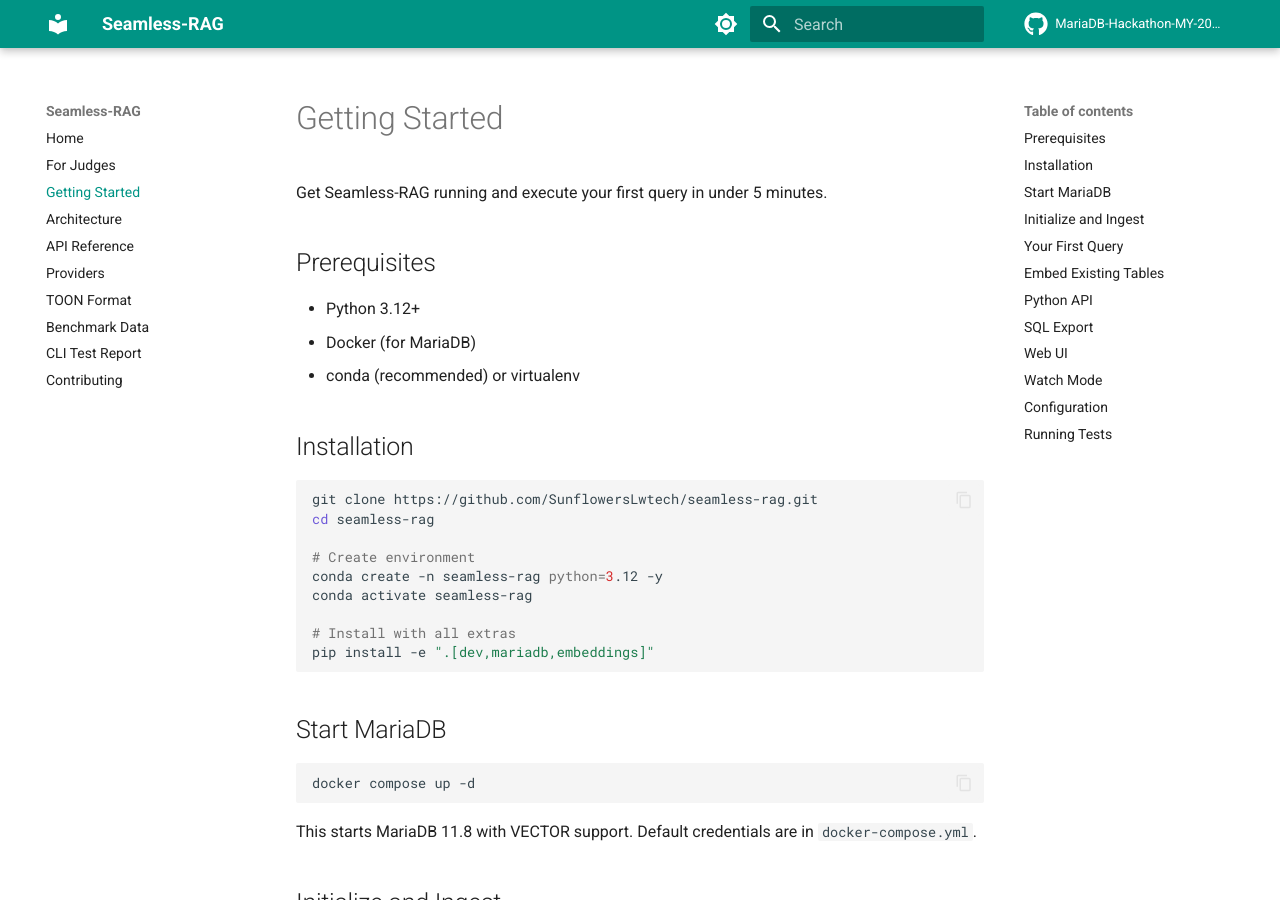
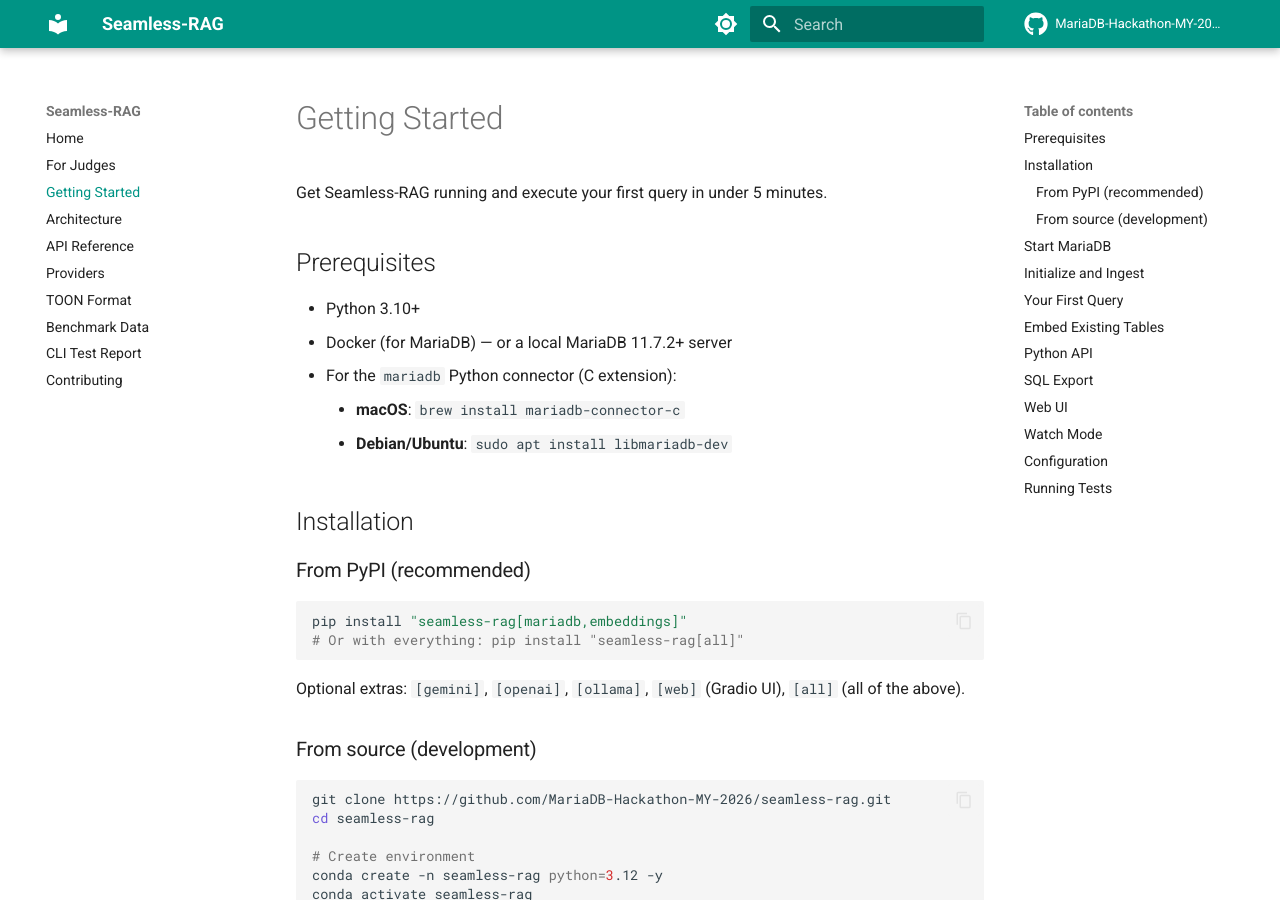
Before and after one commit to MariaDB-Hackathon-MY-2026/seamless-rag, an MkDocs documentation site: the page built from docs/getting-started.md, in a window 1280 px wide and 900 px high. Built offline with MkDocs 1.6.1 and Material for MkDocs 9.7.7, drawn with Linux system fonts in a browser that asks for light colours; comment, search, counter and statistics services are not loaded.

Commit message:
chore(release): publish 0.1.2 to PyPI with proper metadata
- bump version to 0.1.2 (0.1.0 and 0.1.1 had import-time mariadb requirement
  that broke `pip install seamless-rag` on machines without the C extension)
- lazy-import SeamlessRAG in package __init__ so bare `import seamless_rag`
  works without the optional mariadb extra installed
- Settings.model_config: extra=ignore so unrelated env vars (TWINE_*, etc.)
  in .env files don't break Settings()
- pyproject.toml: add keywords, classifiers, project URLs (Homepage, Docs,
  Repository, Issues, Judges' Guide) for PyPI discoverability
- README + docs/getting-started: add `pip install` from PyPI, MariaDB
  ecosystem table linking to KB / connector / hackathon resources, and
  C-extension prerequisites for macOS/Debian

````diff
--- a/docs/getting-started.md
+++ b/docs/getting-started.md
@@ -4,14 +4,27 @@
 
 ## Prerequisites
 
-- Python 3.12+
-- Docker (for MariaDB)
-- conda (recommended) or virtualenv
+- Python 3.10+
+- Docker (for MariaDB) — or a local MariaDB 11.7.2+ server
+- For the `mariadb` Python connector (C extension):
+    - **macOS**: `brew install mariadb-connector-c`
+    - **Debian/Ubuntu**: `sudo apt install libmariadb-dev`
 
 ## Installation
 
+### From PyPI (recommended)
+
 ```bash
-git clone https://github.com/SunflowersLwtech/seamless-rag.git
+pip install "seamless-rag[mariadb,embeddings]"
+# Or with everything: pip install "seamless-rag[all]"
+```
+
+Optional extras: `[gemini]`, `[openai]`, `[ollama]`, `[web]` (Gradio UI), `[all]` (all of the above).
+
+### From source (development)
+
+```bash
+git clone https://github.com/MariaDB-Hackathon-MY-2026/seamless-rag.git
 cd seamless-rag
 
 # Create environment
````
Also changed, not shown: README.md (+24 -3 lines), pyproject.toml (+46 -2 lines), src/seamless_rag/__init__.py (+9 -3 lines), 1 other file.
